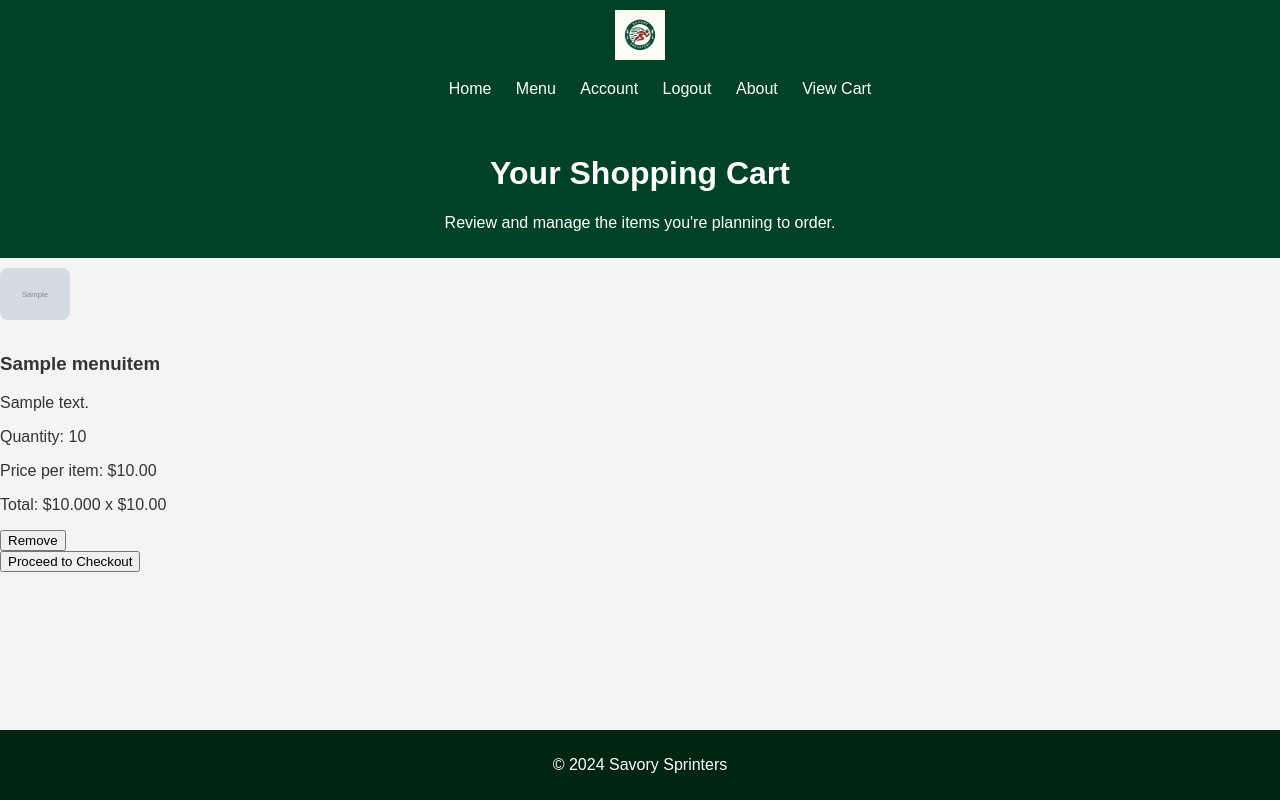
After one commit to snam7/sprinters_2, a Django app: page /cart/ in a window 1280 px wide. The commit adds this page. Run offline with Django 5.2, Linux system fonts and the light colour scheme; a user stored in the database is signed in; tables that the repository leaves empty hold one stand-in row (values such as "Sample post"); grey boxes marked "Sample" are stand-in pictures.

Commit message:
cart feature added

```diff
--- a/static/css/style.css
+++ b/static/css/style.css
@@ -93,3 +93,12 @@ footer {
   border-radius: 8px; /* optional, for rounded corners */
   margin-bottom: 10px; /* space below the image */
 }
+
+.cart-item img {
+  max-width: 70px; /* Adjust the width as needed */
+  max-height: 70px; /* Adjust the height as needed */
+  width: auto; /* Maintains the aspect ratio */
+  height: auto; /* Maintains the aspect ratio */
+  border-radius: 8px; /* Optional: rounds the corners of the images */
+  margin: 10px 0; /* Adds some space around the image */
+}
--- a/store_app/models.py
+++ b/store_app/models.py
@@ -1,6 +1,8 @@
 
 from django.db import models
 from django.conf import settings
+from django.db.models.signals import post_save
+from django.dispatch import receiver
 
 class Category(models.Model):
     name = models.CharField(max_length=100)
@@ -16,10 +18,38 @@ class MenuItem(models.Model):
     image = models.ImageField(upload_to='menu_items/', null=True, blank=True)
     is_available = models.BooleanField(default=True)
     chef = models.ForeignKey(settings.AUTH_USER_MODEL, on_delete=models.SET_NULL, null=True, related_name='menu_items')
-    order_count = models.IntegerField(default=0)  # Track number of orders for this item
 
     def __str__(self):
         return self.name
+
+class Cart(models.Model):
+    user = models.OneToOneField(settings.AUTH_USER_MODEL, on_delete=models.CASCADE, related_name='cart')
+    created_at = models.DateTimeField(auto_now_add=True)
+
+    def __str__(self):
+        return f"Cart for {self.user.username}"
+
+class CartItem(models.Model):
+    user = models.ForeignKey(settings.AUTH_USER_MODEL, on_delete=models.CASCADE, related_name='cart_items')
+    menu_item = models.ForeignKey('MenuItem', on_delete=models.CASCADE)
+    quantity = models.PositiveIntegerField(default=1)
+    cart = models.ForeignKey('Cart', on_delete=models.CASCADE, null=True)
+
+    def __str__(self):
+        return f"{self.quantity} x {self.menu_item.name}"
+
+# Signal to create or update a cart when a user is created
+@receiver(post_save, sender=settings.AUTH_USER_MODEL)
+def create_user_cart(sender, instance, created, **kwargs):
+    if created:
+        Cart.objects.create(user=instance)
+
+# Update the cart when user is saved
+@receiver(post_save, sender=settings.AUTH_USER_MODEL)
+def save_user_cart(sender, instance, **kwargs):
+    instance.cart.save()
+
+
 
 class Order(models.Model):
     customer = models.ForeignKey(settings.AUTH_USER_MODEL, on_delete=models.CASCADE, related_name='orders')
@@ -36,11 +66,3 @@ class OrderItem(models.Model):
 
     def __str__(self):
         return f"{self.quantity} of {self.menu_item.name} in {self.order}"
-
-class CartItem(models.Model):
-    user = models.ForeignKey(settings.AUTH_USER_MODEL, on_delete=models.CASCADE, related_name='cart_items')
-    menu_item = models.ForeignKey('MenuItem', on_delete=models.CASCADE)
-    quantity = models.PositiveIntegerField(default=1)
-
-    def __str__(self):
-        return f"{self.quantity} of {self.menu_item.name}"
--- /dev/null
+++ b/store_app/templates/store_app/cart.html
@@ -0,0 +1,36 @@
+{% extends 'base.html' %}
+{%load static%}
+{% load store_filters %}  <!-- Load the custom filters -->
+
+{% block title %}Your Cart - Savory Sprinters{% endblock %}
+
+{% block content %}
+<header>
+    <h1>Your Shopping Cart</h1>
+    <p>Review and manage the items you're planning to order.</p>
+</header>
+
+<section>
+    <div class="cart-grid">
+        {% for item in cart_items %}
+        <div class="cart-item">
+            <img src="{{ item.menu_item.image.url }}" alt="{{ item.menu_item.name }}">
+            <div>
+                <h3>{{ item.menu_item.name }}</h3>
+                <p>{{ item.menu_item.description }}</p>
+                <p>Quantity: {{ item.quantity }}</p>
+                <p>Price per item: ${{ item.menu_item.price }}</p>
+                <p>Total: ${{ item.quantity|floatformat:2|add:"0" }} x ${{ item.menu_item.price|floatformat:2 }}</p>
+                <button onclick="location.href='{% url 'store_app:remove_from_cart' item.id %}'">Remove</button>
+            </div>
+        </div>
+        {% empty %}
+        <p>Your cart is empty.</p>
+        {% endfor %}
+    </div>
+    {% if cart_items %}
+    <button onclick="location.href='{% url 'store_app:checkout' %}'">Proceed to Checkout</button>
+    {% endif %}
+
+</section>
+{% endblock %}s
--- a/store_app/urls.py
+++ b/store_app/urls.py
@@ -7,9 +7,12 @@ from .views import add_to_cart, view_cart, remove_from_cart
 urlpatterns = [
     path('menu/', views.menu, name='menu'),
     path('home/',views.home,name='home'),
+    path('',views.home,name='home'),
     path('about/', views.about, name='about'),
     path('add-to-cart/<int:item_id>/', add_to_cart, name='add_to_cart'),
-    path('cart/', view_cart, name='view_cart'),
+    path('cart/', view_cart, name='cart'),
     path('remove-from-cart/<int:item_id>/', remove_from_cart, name='remove_from_cart'),
+    path('add_to_cart/<int:item_id>/', views.add_to_cart, name='add_to_cart'),
+    path('checkout/', views.checkout, name='checkout'),
 
 ]
--- a/store_app/views.py
+++ b/store_app/views.py
@@ -1,14 +1,13 @@
-
-from .models import MenuItem
+from django.shortcuts import redirect, render, get_object_or_404
+from django.contrib.auth.decorators import login_required
+from .models import MenuItem, CartItem, Cart
+from .forms import OrderForm  # Assuming this form exists
 from django.db.models import Count
-from . import views
-from django.shortcuts import redirect, render
-from django.contrib.auth.decorators import login_required
-from .models import MenuItem, CartItem
 
 @login_required
 def add_to_cart(request, item_id):
     item = MenuItem.objects.get(id=item_id)
+    cart, created = Cart.objects.get_or_create(user=request.user)  # Ensure the cart exists
     cart_item, created = CartItem.objects.get_or_create(
         user=request.user,
         menu_item=item,
@@ -21,38 +20,37 @@ def add_to_cart(request, item_id):
 
 @login_required
 def view_cart(request):
+    cart, created = Cart.objects.get_or_create(user=request.user)  # Ensure the cart exists
     cart_items = CartItem.objects.filter(user=request.user)
     return render(request, 'store_app/cart.html', {'cart_items': cart_items})
 
 @login_required
 def remove_from_cart(request, item_id):
-    CartItem.objects.filter(id=item_id, user=request.user).delete()
+    cart_item = get_object_or_404(CartItem, id=item_id, cart=request.user.cart)
+    cart_item.delete()
     return redirect('store_app:view_cart')
 
-
 def menu(request):
-    items = MenuItem.objects.filter(is_available=True)
+    items = MenuItem.objects.filter(is_available=True).order_by('name')
     return render(request, 'store_app/menu.html', {'menu_items': items})
 
-from django.shortcuts import render
-from .models import MenuItem
-
+# Example homepage view
 def home(request):
-    if request.user.is_authenticated and hasattr(request.user, 'customer'):
-        # Tailor content for logged-in users
-        dishes = MenuItem.objects.annotate(
-        orders_count=Count('order_items')
-    ).order_by('-orders_count')[:3]
-    else:
-        # Content for visitors
-        dishes = MenuItem.objects.order_by('-order_count')[:3]  # Most ordered dishes
+    dishes = MenuItem.objects.annotate(order_count=Count('order_items')).order_by('-order_count')[:3]
     return render(request, 'store_app/home.html', {'dishes': dishes})
 
-def home_view(request):
-    # Get the top 3 most ordered menu items
-    dishes = MenuItem.objects.annotate(order_count=Count('order_items')).order_by('-order_count')[:3]
-    context = {'dishes': dishes}
-    return render(request, 'store_app/home.html', context)
+# Additional necessary views like about, checkout, etc.
 
 def about(request):
     return render(request, 'store_app/about.html')
+
+@login_required
+def checkout(request):
+    if request.method == 'POST':
+        # Process the payment and complete the order
+        # This is just a placeholder logic
+        return redirect('store_app:order_confirmation')
+    else:
+        cart_items = CartItem.objects.filter(user=request.user)
+        total = sum(item.menu_item.price * item.quantity for item in cart_items)
+        return render(request, 'store_app/checkout.html', {'cart_items': cart_items, 'total': total})
--- a/templates/base.html
+++ b/templates/base.html
@@ -1,5 +1,7 @@
 <!-- templates/base.html -->
 {% load static %}
+{% load store_filters %}  <!-- Load the custom filters -->
+
 
 <!DOCTYPE html>
 <html lang="en">
@@ -27,6 +29,8 @@
                 <li><a href="{% url 'customer_app:register' %}">Register</a></li>
                 {% endif %}
                 <li><a href="{% url 'store_app:about' %}">About</a></li>
+                <a href="{% url 'store_app:cart' %}">View Cart</a>
+
             </ul>
         </nav>
     </header>
```
Also changed, not shown: store_app/templates/store_app/checkout.html (added, +25 -0 lines), store_app/templatetags/store_filters.py (added, +7 -0 lines), store_app/migrations/0005_cart.py (added), store_app/migrations/0006_remove_menuitem_order_count_cartitem_cart.py (added), store_app/templatetags/init.py (added).
